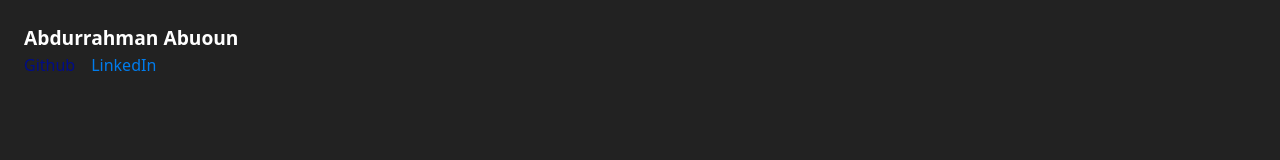
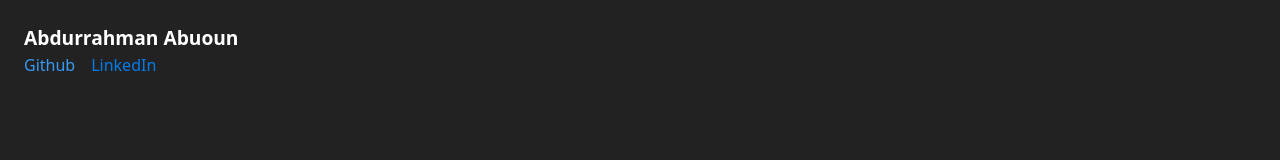
Before and after one commit to abdurman1/myportfolio, a React (Vite) app: page / in a window 1280 px wide. In both pictures the pointer is over the link "Github". Shown: the top 160 px of the page. Built offline with nearby package versions, Linux system fonts and the light colour scheme.

Commit message:
May 17, 2025, 1:44 PM

```diff
--- a/src/App.css
+++ b/src/App.css
@@ -45,7 +45,7 @@ a {
   text-decoration: inherit;
 }
 a:hover {
-  color: #000d86;
+  color: #379af7;
 }
 
 .intro h1, span {
```
